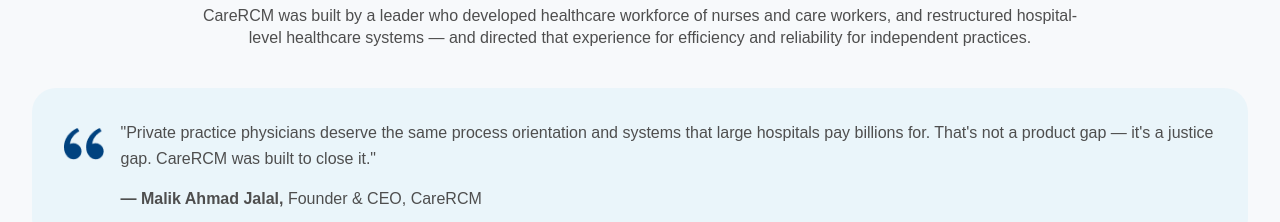
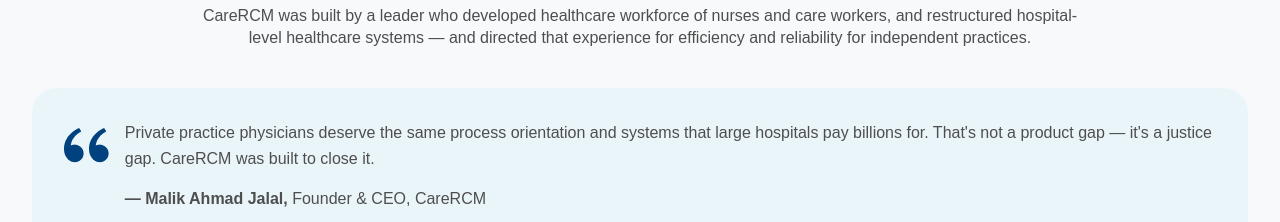
Before and after one commit to virtuosoftacademy-cloud/carercm, a Next.js app: page / in a window 1280 px wide. Shown: the part 5780-6002 px from the top of the page. Built offline with nearby package versions, Linux system fonts and the light colour scheme.

Commit message:
add changes

```diff
--- a/app/home/page.tsx
+++ b/app/home/page.tsx
@@ -559,14 +559,14 @@
           <div className="mt-10 bg-[#0AADE40D] rounded-2xl p-6 md:p-8">
             <div className="flex gap-4">
               <div className="text-[#004A8F] text-5xl font-bold leading-none mt-2">
-                <Image src="/cotection.png" alt="cotection icon" width={50} height={50} />
+                <Image src="/cotection.png" alt="cotection icon" width={55} height={55} />
               </div>
               <div>
                 <p className="text-gray text-xs font-normal leading-relaxed">
-                  "Private practice physicians deserve the same process
+                  Private practice physicians deserve the same process
                   orientation and systems that large hospitals pay billions for.
                   That's not a product gap — it's a justice gap. CareRCM was
-                  built to close it."
+                  built to close it.
                 </p>
                 <p className="mt-4 text-gray text-xs sm:text-sm font-semibold">
                   — Malik Ahmad Jalal,
--- a/app/mechanism/page.tsx
+++ b/app/mechanism/page.tsx
@@ -331,14 +331,14 @@
           <div className="mt-10 bg-[#0AADE40D] rounded-2xl p-6 md:p-8">
             <div className="flex gap-4">
               <div className="text-[#004A8F] text-5xl font-bold leading-none mt-2">
-                <Image src="/cotection.png" alt="cotection icon" width={50} height={50} />
+                <Image src="/cotection.png" alt="cotection icon" width={55} height={55} />
               </div>
               <div>
                 <p className="text-gray text-xs font-normal leading-relaxed">
-                  "Private practice physicians deserve the same process
+                  Private practice physicians deserve the same process
                   orientation and systems that large hospitals pay billions for.
                   That's not a product gap — it's a justice gap. CareRCM was
-                  built to close it."
+                  built to close it.
                 </p>
                 <p className="mt-4 text-gray text-xs sm:text-sm font-semibold">
                   — Malik Ahmad Jalal,
```
